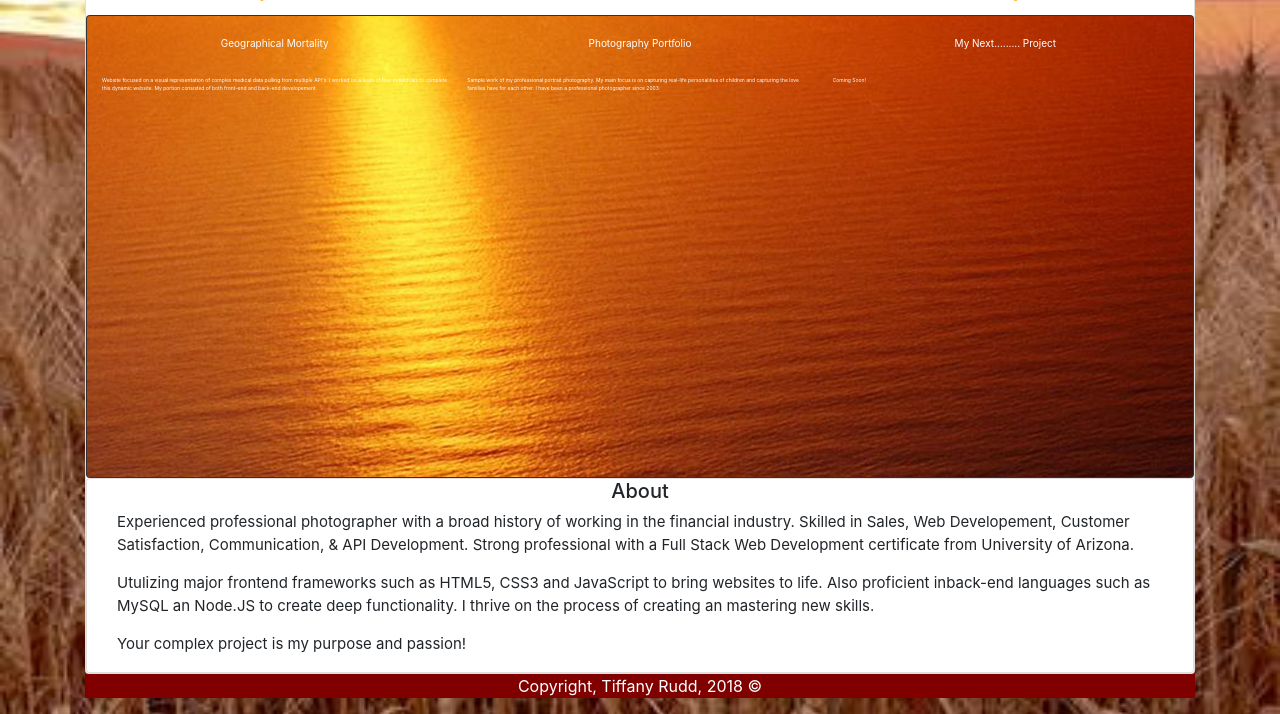
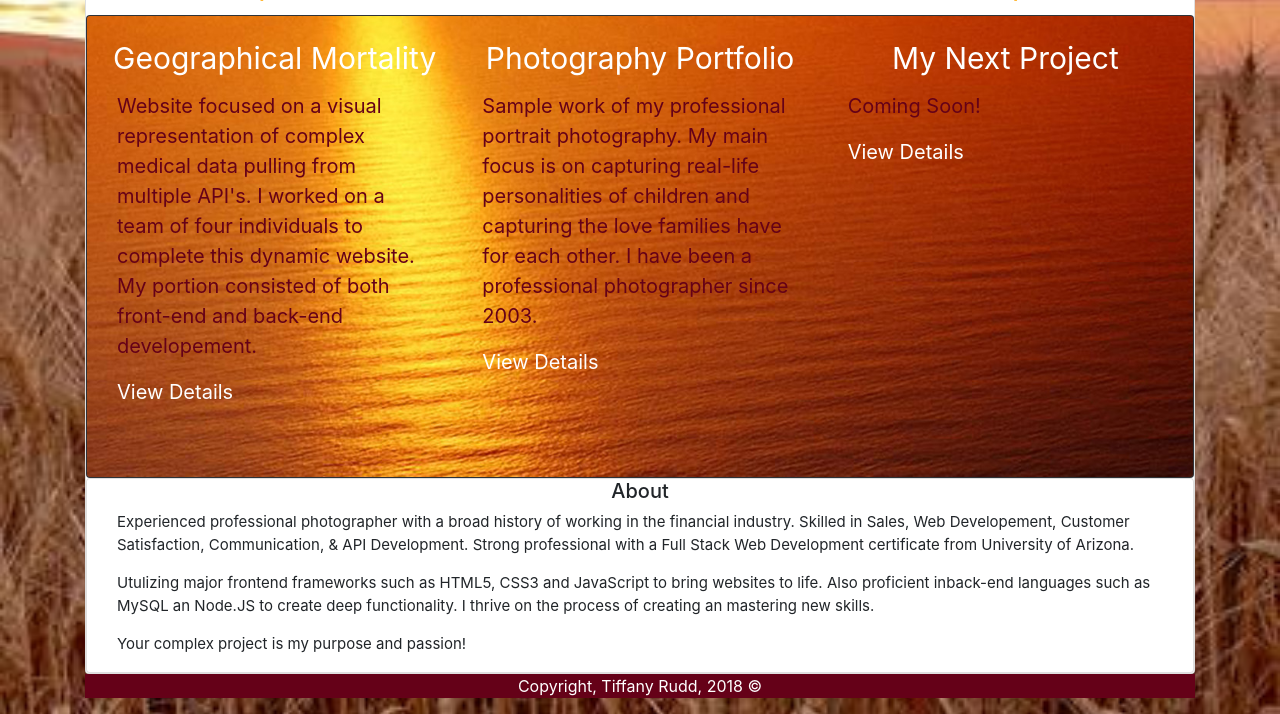
Before and after one commit to tifferun/tiffanyrudd, a plain HTML site: page index.html in a window 1280 px wide. Shown: the part 859-1573 px from the top of the page. Drawn offline with nearby package versions, Linux system fonts and the light colour scheme.

Commit message:
up to date

```diff
--- a/assets/CSS/style.css
+++ b/assets/CSS/style.css
@@ -43,58 +43,22 @@ color:orange;
 }
 
 
-
-
-
-
-
-
-
-
-
-
-
-
-
-
-.portfolio-card.card-image {
-    opacity: .55;
-}
-
-.header {
+.project-header {
 font-size: 10px;
 }
 
-.header-Two{
-    font-size: 5px;
-    padding: -10px;
-    }
-
-.test-One {
+.projects {
 /* background-color: red;  */
 text-align: justify;
 text-align: left;
 padding: 10px;
 font-size: 5px;
 align-content: center;
+color: #650118;
 }
 
-.test-Two {
-    /* background-color:purple;  */
-    text-align: justify;
-    text-align: left;
-    padding: 10px;
-    font-size: 5px;
-    align-content: center;
-}
-
-.test-Three {
-    /* background-color:green;   */
-    text-align: justify;
-    text-align: left;
-    padding: 10px;
-    font-size: 5px;
-    align-content: center;
+.btn-sample {
+    color: white;
 }
 
 .tiffany {
@@ -115,11 +79,13 @@ align-content: center;
 .footer {
     color: white;
     text-align: center;
-    background-color: maroon;
+    background-color:#650118;
 }
 
 
 
+
+/*RESPONSIVE CSS BELOW!!!!*/
 /* Small devices (landscape phones, 576px and up) */
 
 @media (min-width: 576px) {
@@ -129,6 +95,12 @@ align-content: center;
     #chat {
         font-size: 15px;
         color: white;
+       }
+.projects {
+        font-size: 10px;
+      }
+    #projects-header {
+        font-size: 10px;
       }
   }
 
@@ -142,6 +114,12 @@ align-content: center;
       #chat {
           font-size: 20px;
         }
+    .projects {
+            font-size: 10px;
+          }
+    #projects-header {
+            font-size: 15px;
+          }
 }
 
 
@@ -157,8 +135,14 @@ align-content: center;
     #skills-card {
             font-size: 30px;
           }
+    .projects {
+            font-size: 20px;
+          }
+    #projects-header {
+            font-size: 100px;
+          }
+}
 
-}
 
 /* Extra large devices (large desktops, 1200px and up) */
 @media (min-width: 1200px) {
@@ -172,4 +156,10 @@ align-content: center;
     #skills-card {
             font-size: 30px;
           }
+    .projects {
+            font-size: 20px;
+          }
+    #projects-header {
+            font-size: 100px;
+          }
 }
--- a/index.html
+++ b/index.html
@@ -79,54 +79,57 @@
                 </div>
             </div>
 
+            <div id="portfolio-card" class="card bg-dark text-white mt-2">
 
-            <!-- <div id="master-container" class="container"> -->
-            <div id="portfolio-container" class="portfolio">
-                <div id="portfolio-card" class="card bg-dark text-white mt-2">
-                    <!-- bootstrap utilites spacing mt-2 -->
                 <img class="card-img" src="assets/images/240_6x2.5_orangeOcean.jpg" alt="ocean">
                 <div class="container card-img-overlay">
-                        <!-- <div class="card-img-overlay"> -->
+                    <div class="row">
 
-                    <div class="row">
                         <div class="card-portfolio text-center col-4 col-lg-4 col-xl-4">
-                            <p class="header">Geographical Mortality</p>
-                            <div class="row">
-                                <div class="test-One">
-                                    <p>Website focused on a visual representation of complex medical data pulling from multiple API's. I worked on a team of four individuals to complete this dynamic website. My portion consisted of both front-end and back-end developement.</p>
+                            <div Id="project-header"> Geographical Mortality</div>
+                            <div class="projects">
+                                <p>Website focused on a visual representation of complex medical data pulling from
+                                    multiple API's. I worked on a team of four individuals to complete this dynamic
+                                    website. My portion consisted of both front-end and back-end developement.</p>
+                                <p>
+                                    <a href="https://tifferun.github.io/Medical-Data-/"  class="btn-sample">View Details</a>
+                                </p>
+
                             </div>
                         </div>
-                        </div>
-                    <!-- </div> -->
 
 
-                    <!-- <div class="row"> -->
                         <div class="card-portfolio text-center col-4 col-lg-4 col-xl-4">
-                            <p class="header"> Photography Portfolio</p>
-                            <div class="row">
-                                <div class="test-Two">
-                                    <p> Sample work of my professional portrait photography. My main focus is on capturing real-life personalities of children and capturing the love families have for each other. I have been a professional photographer since 2003.</p>
+                            <div Id="project-header"> Photography Portfolio</div>
+                            <div class="projects">
+                                <p> Sample work of my professional portrait photography. My main focus is on
+                                    capturing real-life personalities of children and capturing the love families
+                                    have for each other. I have been a professional photographer since 2003.</p>
+
+                                <p>
+                                    <a href="https://tifferun.github.io/trp/" class="btn-sample">View Details</a>
+                                </p>
                             </div>
                         </div>
-                        </div>
-                    <!-- </div> -->
 
-                    <!-- <div class="row"> -->
+
+
                         <div class="card-portfolio text-center col-4 col-lg-4 col-xl-4">
-                            <p class="header">My Next......... Project</p>
-                            <div class="row">
-                                <div class="test-Three">
+                            <div Id="project-header"> My Next Project</div>
+                            <div class="projects">
                                 <p>Coming Soon!</p>
+
+                                <p>
+                                    <a href="#" class="btn-sample">View Details</a>
+                                </p>
                             </div>
                         </div>
-                        </div>
-                    <!-- </div>  -->
 
-                    </div>
 
                     </div>
                 </div>
             </div>
+
 
 
 
@@ -142,11 +145,17 @@
                     <div class="row">
                         <div class="container about-info">
                             <div class="about-info col-12">
-                                    <p>Experienced professional photographer with a broad history of working in the financial industry. Skilled in Sales, Web Developement, Customer Satisfaction, Communication, & API Development. Strong professional with a Full Stack Web Development certificate from University of Arizona.</p>
+                                <p>Experienced professional photographer with a broad history of working in the
+                                    financial industry. Skilled in Sales, Web Developement, Customer Satisfaction,
+                                    Communication, & API Development. Strong professional with a Full Stack Web
+                                    Development certificate from University of Arizona.</p>
                             </div>
 
                             <div class="about-info col-12">
-                                    <p>Utulizing major frontend frameworks such as HTML5, CSS3 and JavaScript to bring websites to life. Also proficient inback-end languages such as MySQL an Node.JS to create deep functionality. I thrive on the process of creating an mastering new skills.</p>
+                                <p>Utulizing major frontend frameworks such as HTML5, CSS3 and JavaScript to bring
+                                    websites to life. Also proficient inback-end languages such as MySQL an Node.JS to
+                                    create deep functionality. I thrive on the process of creating an mastering new
+                                    skills.</p>
                             </div>
 
                             <div class="about-info col-12">
```
Lines whose indentation alone changed are shown as unchanged.
